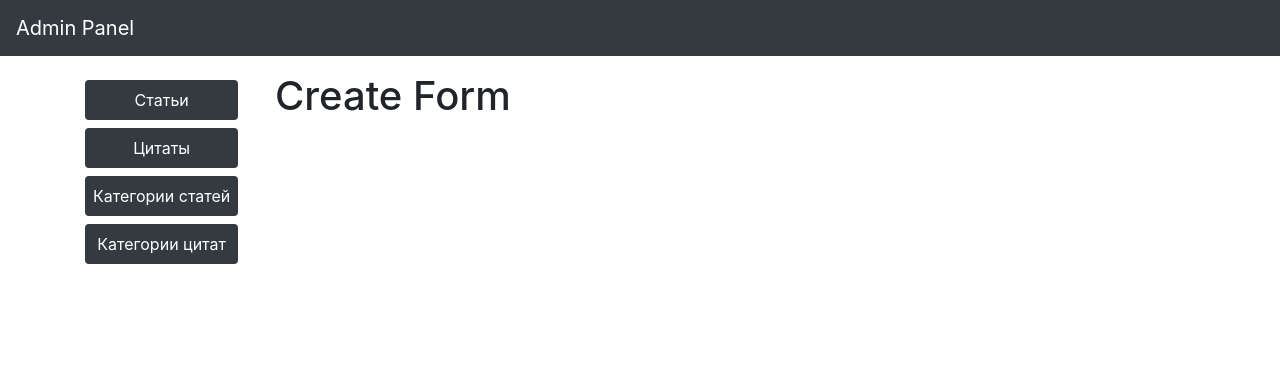
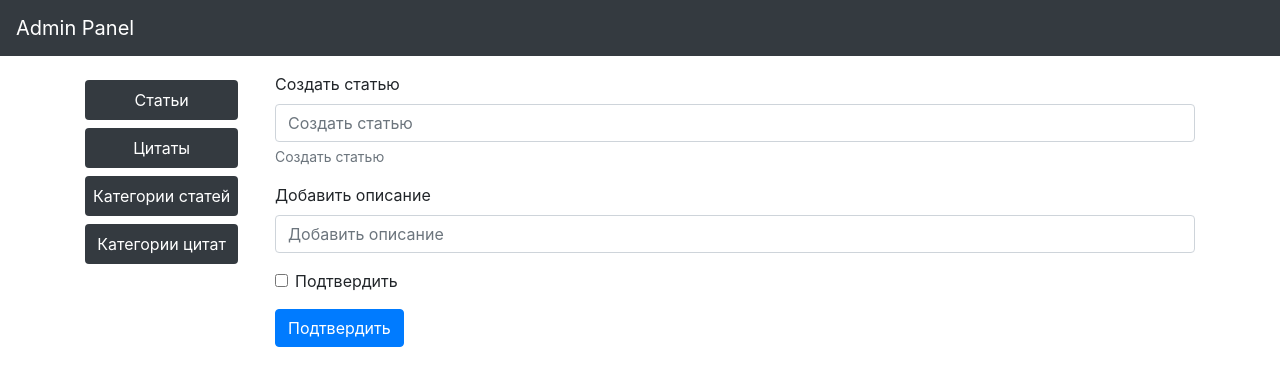
Before and after one commit to MIndistCalm/ReactTest, a React (Create React App) app: page /content/articles/create in a window 1280 px wide. Shown: the top 386 px of the page. Built offline with nearby package versions, Linux system fonts and the light colour scheme.

Commit message:
create article form

```diff
--- a/src/components/workWithContent/CreateContent.js
+++ b/src/components/workWithContent/CreateContent.js
@@ -1,10 +1,28 @@
 import React from 'react';
+import {Button, Form} from "react-bootstrap";
 
 const CreateContent = () => {
   return (
-    <div>
-      <h1>Create Form</h1>
-    </div>
+    <Form>
+      <Form.Group controlId="formBasicEmail">
+        <Form.Label>Создать статью</Form.Label>
+        <Form.Control type="text" placeholder="Создать статью" />
+        <Form.Text className="text-muted">
+          Создать статью
+        </Form.Text>
+      </Form.Group>
+
+      <Form.Group controlId="formBasicPassword">
+        <Form.Label>Добавить описание</Form.Label>
+        <Form.Control type="text" placeholder="Добавить описание" />
+      </Form.Group>
+      <Form.Group controlId="formBasicCheckbox">
+        <Form.Check type="checkbox" label="Подтвердить" />
+      </Form.Group>
+      <Button variant="primary" type="submit">
+        Подтвердить
+      </Button>
+    </Form>
   );
 };
 
```
